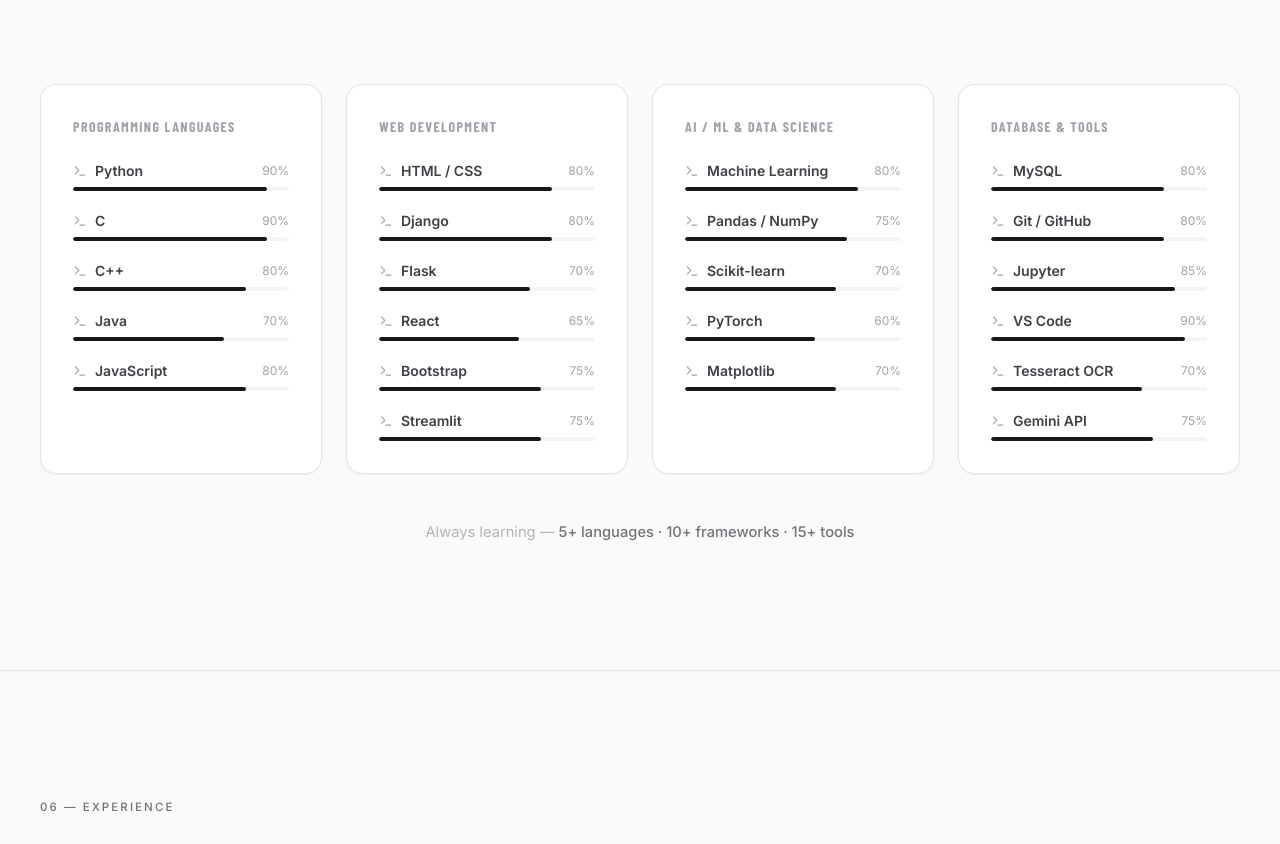
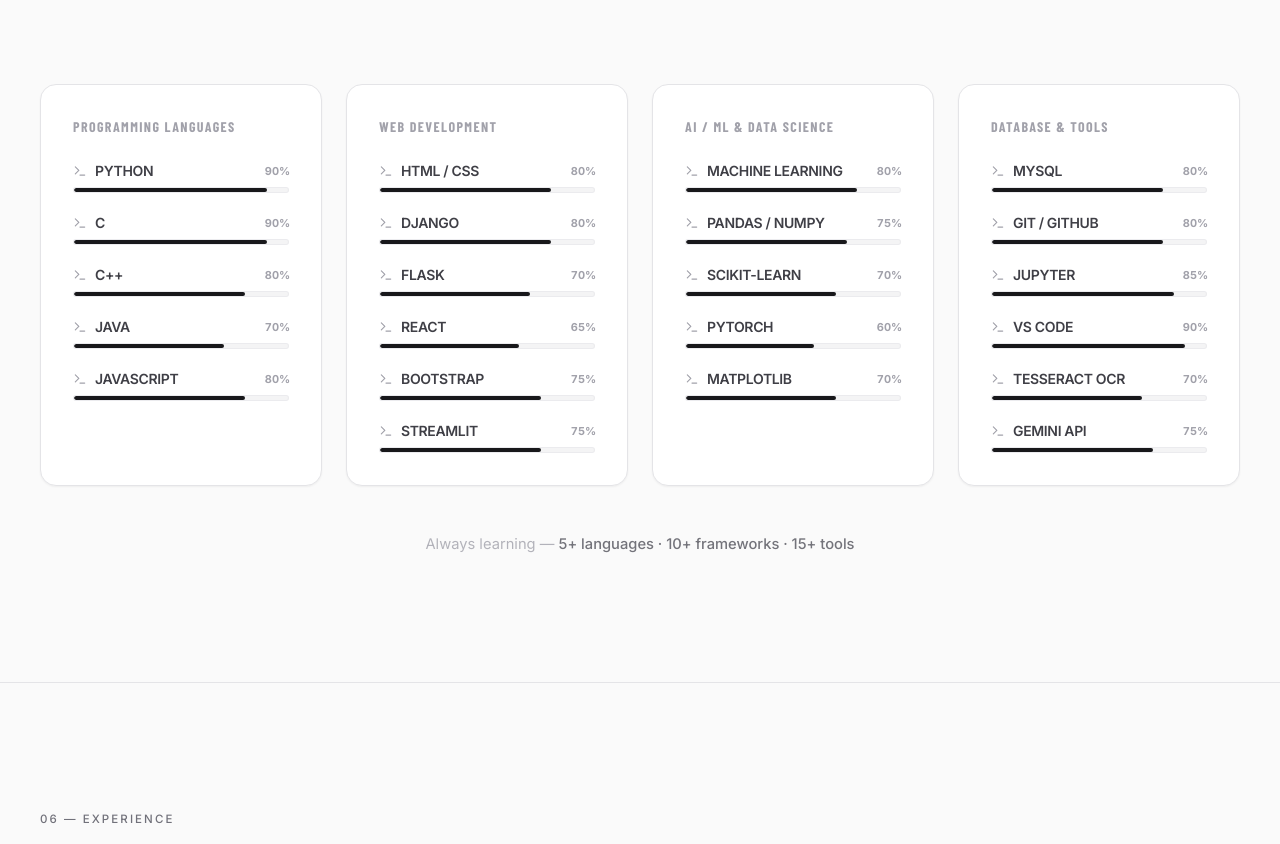
Before and after one commit to akshitjain1/AJ, a Next.js app: page / in a window 1280 px wide. Shown: the part 5617-6461 px from the top of the page. Built offline with nearby package versions, Linux system fonts and the light colour scheme; a web font is replaced by a local one.

Commit message:
Enhanced tech stack hover animations with glowing bars and sweep effect

```diff
--- a/src/app/globals.css
+++ b/src/app/globals.css
@@ -203,19 +203,54 @@
    TECH STACK & INTERACTIVE GRID
 ────────────────────────────────────────── */
 .tech-card-interactive {
-  transition: all 0.4s var(--ease-out-expo);
+  transition: all 0.5s var(--ease-out-expo);
+  position: relative;
+  overflow: hidden;
 }
 .tech-card-interactive:hover {
-  transform: translateY(-8px) scale(1.02);
-  box-shadow: 0 20px 40px -10px rgba(0,0,0,0.12);
+  transform: translateY(-12px) scale(1.03);
+  box-shadow: 0 30px 60px -12px rgba(99, 102, 241, 0.2);
   border-color: #818CF8;
 }
 
+.tech-card-interactive::after {
+  content: "";
+  position: absolute;
+  top: 0;
+  left: -100%;
+  width: 100%;
+  height: 100%;
+  background: linear-gradient(
+    90deg,
+    transparent,
+    rgba(255, 255, 255, 0.4),
+    transparent
+  );
+  transition: 0.5s;
+  pointer-events: none;
+}
+
+.tech-card-interactive:hover::after {
+  left: 100%;
+  transition: 0.8s var(--ease-out-expo);
+}
+
 .tech-heading-interactive {
-  transition: color 0.3s ease;
+  transition: all 0.4s var(--ease-out-expo);
 }
-.tech-heading-interactive:hover {
-  color: #818CF8; /* Accent blue */
+.tech-card-interactive:hover .tech-heading-interactive {
+  color: #818CF8;
+  letter-spacing: 0.1em;
+}
+
+.skill-bar-inner {
+  box-shadow: 0 0 10px rgba(99, 102, 241, 0);
+  transition: box-shadow 0.4s ease, background-color 0.4s ease;
+}
+
+.tech-card-interactive:hover .skill-bar-inner {
+  background-color: #6366F1 !important;
+  box-shadow: 0 0 15px rgba(99, 102, 241, 0.5);
 }
 
 /* ── Tech Counters Live Effect ── */
--- a/src/components/TechStack.tsx
+++ b/src/components/TechStack.tsx
@@ -55,28 +55,42 @@
               </h3>
               <div className="flex flex-col gap-5">
                 {cat.skills.map((skill, si) => (
-                  <div key={skill.name}>
+                  <div key={skill.name} className="relative">
                     <div className="flex items-center justify-between mb-1.5">
                       <div className="flex items-center gap-2">
-                        <div className="skill-icon-wrap text-zinc-400 group-hover:text-indigo-400 transition-colors">
+                        <motion.div
+                          className="skill-icon-wrap text-zinc-400 group-hover:text-indigo-400"
+                          whileHover={{ rotate: 360 }}
+                          transition={{ duration: 0.6, ease: "easeInOut" }}
+                        >
                           <Terminal size={14} />
-                        </div>
-                        <span className="text-sm font-semibold text-zinc-700 group-hover:text-zinc-900 transition-colors">{skill.name}</span>
+                        </motion.div>
+                        <span className="text-sm font-semibold text-zinc-700 group-hover:text-zinc-900 transition-colors uppercase tracking-tight">
+                          {skill.name}
+                        </span>
                       </div>
-                      <span className="text-xs text-zinc-400">{skill.level}%</span>
+                      <motion.span
+                        className="text-[10px] font-bold text-zinc-400 group-hover:text-indigo-500 tabular-nums transition-colors"
+                        animate={{ scale: [1, 1.1, 1] }}
+                        transition={{ duration: 2, repeat: Infinity, ease: "easeInOut" }}
+                      >
+                        {skill.level}%
+                      </motion.span>
                     </div>
                     {/* Progress bar */}
-                    <div className="h-1 bg-zinc-100 rounded-full overflow-hidden">
+                    <div className="h-1.5 bg-zinc-100 rounded-full overflow-hidden border border-zinc-200/50">
                       <motion.div
-                        className="h-full rounded-full group-hover:bg-indigo-500 transition-colors duration-400"
+                        className="h-full rounded-full skill-bar-inner"
                         style={{ backgroundColor: 'rgb(24 24 27)' }}
                         initial={{ width: 0 }}
                         whileInView={{ width: `${skill.level}%` }}
                         viewport={{ once: true }}
                         transition={{
                           delay: ci * 0.1 + si * 0.08,
-                          duration: 0.8,
-                          ease: [0.4, 0, 0.2, 1],
+                          duration: 1.2,
+                          type: "spring",
+                          stiffness: 50,
+                          damping: 15
                         }}
                       />
                     </div>
```
